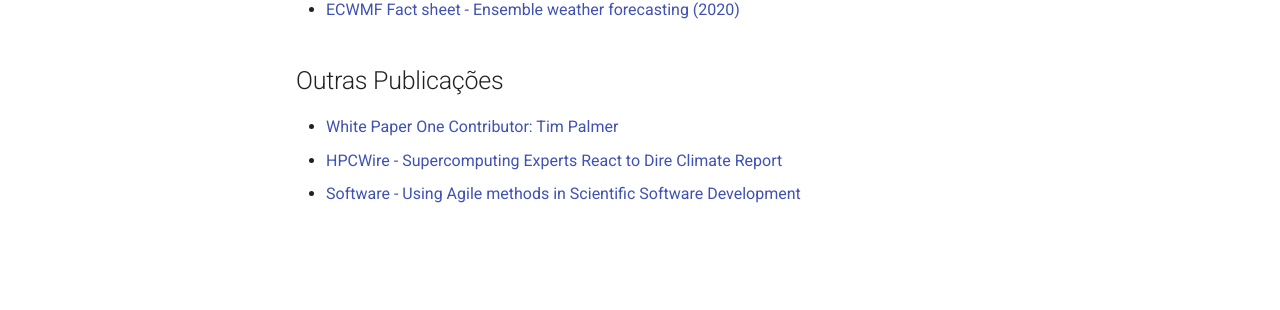
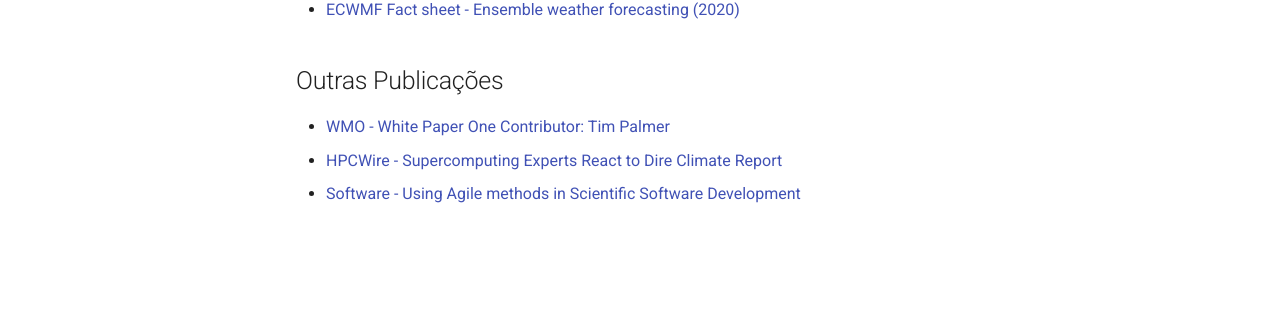
Before and after one commit to monanadmin/monan_cc_docs, an MkDocs documentation site: the page built from docs/outros_arquivos.md, in a window 1280 px wide. Shown: the part 518-828 px from the top of the page. Built offline with MkDocs 1.6.1 and Material for MkDocs 9.7.7, drawn with Linux system fonts in a browser that asks for light colours; comment, search, counter and statistics services are not loaded.

Commit message:
Atualizando arquivo outros_arquivos.md

```diff
--- a/docs/outros_arquivos.md
+++ b/docs/outros_arquivos.md
@@ -13,6 +13,6 @@
 
 ## Outras Publicações
 
-* [White Paper One Contributor: Tim Palmer](https://ppe-openplatform.wmo.int/en/WP1TP)
+* [WMO - White Paper One Contributor: Tim Palmer](https://ppe-openplatform.wmo.int/en/WP1TP)
 * [HPCWire - Supercomputing Experts React to Dire Climate Report](https://www.hpcwire.com/2021/08/26/supercomputing-experts-react-to-dire-climate-report/)
 * [Software - Using Agile methods in Scientific Software Development](https://www.software.ac.uk/blog/2018-12-05-using-agile-methods-scientific-software-development)
```
